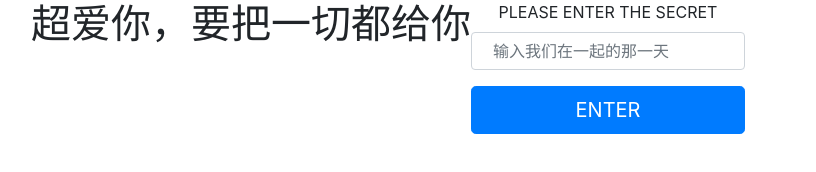
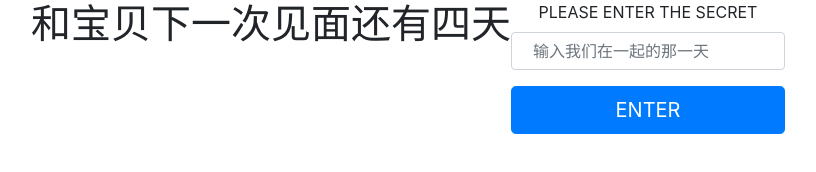
Before and after one commit to Darreldyf/Darreldyf.github.io, a plain HTML site: page index.html in a window 1280 px wide. Shown: the whole page, without its empty margins (39-855 px from the left). Drawn offline with nearby package versions, Linux system fonts and the light colour scheme.

Commit message:
Update index.html

```diff
--- a/index.html
+++ b/index.html
@@ -21,7 +21,7 @@
 		<div class="row clearfix">
 			<div class="col-md-12 column">
 				<div class="row clearfix">
-					<h1 align="center">超爱你，要把一切都给你</h1>
+					<h1 align="center">和宝贝下一次见面还有四天</h1>
 				<div class="form-horizontal" role="form" align="center">
 					<div class="form-group">
 						<label for="input" class="control-label" >PLEASE ENTER THE SECRET</label>
```
